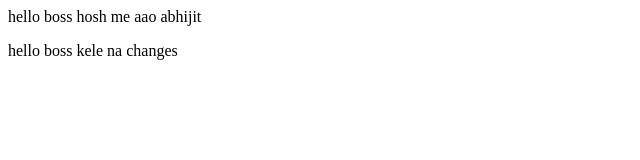
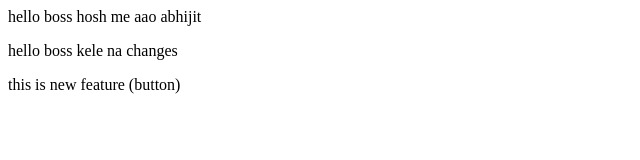
Before and after one commit to Mohitmore8434/newdirect1, a plain HTML site: page index.html in a window 1280 px wide. Shown: the whole page, without its empty margins (0-640 px from the left). Drawn offline with Linux system fonts and the light colour scheme.

Commit message:
added feature buttton

```diff
--- a/index.html
+++ b/index.html
@@ -3,4 +3,4 @@
 </p>
 <p>hello boss
     kele na changes
-</p>
+<p>this is new feature (button)</p>
```
